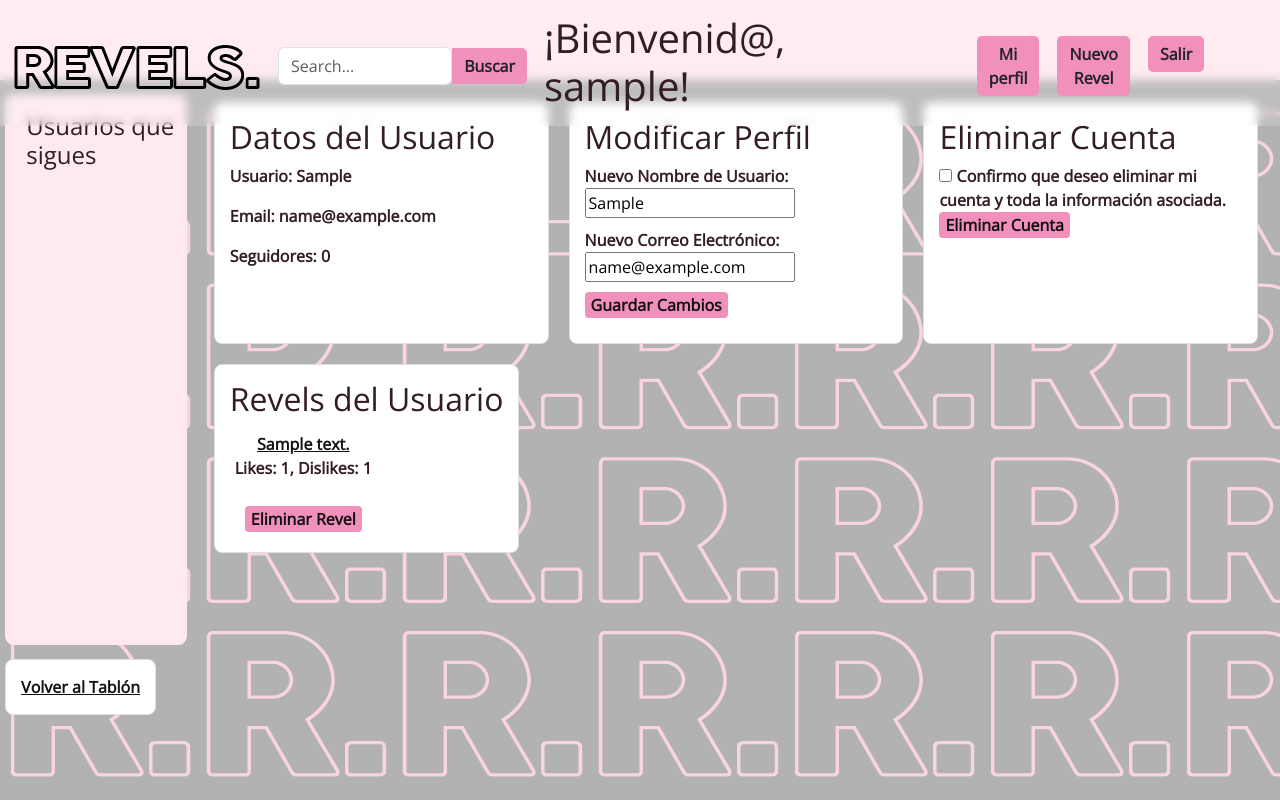
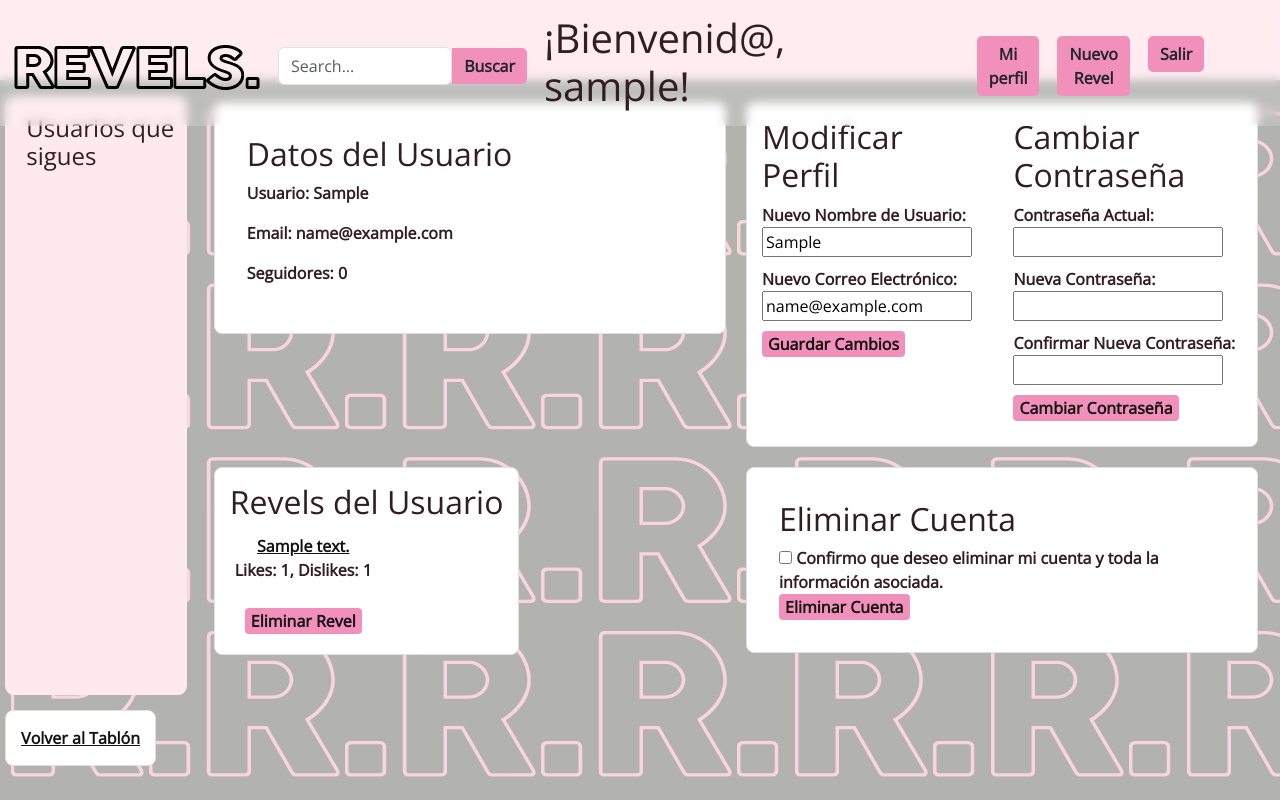
Before and after one commit to ivatormar/htdocs, a PHP site: a page that uses user.php in a window 1280 px wide. Run offline with PHP 8.4, Linux system fonts and the light colour scheme; the visitor is signed in with stand-in values (Sample User, id 1); tables that the repository leaves empty or names only in its code hold one stand-in row (values such as "Sample post"); some web fonts are replaced.

Commit message:
Refactorizar y documentar

```diff
--- a/CSS/tablon.css
+++ b/CSS/tablon.css
@@ -92,7 +92,7 @@ button {
   padding: 2%;
   height: fit-content;
   display: grid;
-  grid-template-columns: repeat(auto-fill, minmax(300px, 1fr));
+  grid-template-columns: repeat(auto-fill, minmax(450px, 1fr));
   gap: 20px;
 }
 
@@ -183,7 +183,21 @@ color:#121212;
   border: 1px solid #e0e0e0;
   border-radius: 8px;
   padding: 15px;
-  height: 100%;
+
+}
+.update-profile-container{
+  display: flex;
+  width: fit-content;
+}
+.change-user-mail-container{
+  margin-right: 2rem;
+}
+.password-change-message{
+
+}
+.datos-usuario,.delete-account-container{
+  height: fit-content;
+  padding: 2rem;
 }
 .revels-user{
   text-align: center;
--- a/login.php
+++ b/login.php
@@ -104,7 +104,7 @@
                <input type="password" name="password" placeholder="Password" required />
                <p class="error-message"><?php echo $errors["password"]; ?></p>
                <input type="submit" value="Login" class="loginBtn button-34" id="login">
-               <p class="message">Don't have an account?<a href="/index"> Create one </a></p>
+               <p class="message">¿No tienes cuenta?<a href="/index"> Regístrate </a></p>
             </form>
          </div>
       </div>
--- a/user.php
+++ b/user.php
@@ -1,4 +1,5 @@
 <?php
+
 /**
  * @author Ivan Torres Marcos
  * @version 2.9
@@ -173,6 +174,34 @@
       } else {
          echo "Debes marcar la casilla de confirmación para eliminar la cuenta.";
       }
+   } elseif (isset($_POST['change_password'])) {
+      $currentPassword = $_POST['current_password'];
+      $newPassword = $_POST['new_password'];
+      $confirmNewPassword = $_POST['confirm_new_password'];
+
+      // Verificar si la contraseña actual es correcta
+      $stmtCheckPassword = $conexion->prepare('SELECT contrasenya FROM users WHERE id = :userID');
+      $stmtCheckPassword->bindParam(':userID', $_SESSION['user_id']);
+      $stmtCheckPassword->execute();
+      $storedHashedPassword = $stmtCheckPassword->fetchColumn();
+
+      if (password_verify($currentPassword, $storedHashedPassword)) {
+         // Verificar si las nuevas contraseñas coinciden
+         if ($newPassword === $confirmNewPassword) {
+            // Actualizar la contraseña en la base de datos
+            $hashedNewPassword = password_hash($newPassword, PASSWORD_BCRYPT);
+            $stmtUpdatePassword = $conexion->prepare('UPDATE users SET contrasenya = :newPassword WHERE id = :userID');
+            $stmtUpdatePassword->bindParam(':newPassword', $hashedNewPassword);
+            $stmtUpdatePassword->bindParam(':userID', $_SESSION['user_id']);
+            $stmtUpdatePassword->execute();
+
+            $passwordChangeMessage = "Contraseña actualizada correctamente.";
+         } else {
+            $passwordChangeMessage = "Las nuevas contraseñas no coinciden.";
+         }
+      } else {
+         $passwordChangeMessage = "Contraseña actual incorrecta.";
+      }
    }
 }
 // Por si introducen por URL un usuario que no existe o que no sigues
@@ -184,6 +213,7 @@
 <!DOCTYPE html>
 <html lang="es">
 <?php include_once(__DIR__ . '/INC/headNavbarTablon.inc.php') ?>
+
 <body cz-shortcut-listen="true" class="body">
    <div class="content">
       <!-- Contenido de la página -->
@@ -199,23 +229,45 @@
          <!-- Mostrar el formulario de actualización solo si el usuario actual es el propietario del perfil -->
          <?php if ($_SESSION['user_id'] == $userData['id']) : ?>
             <div class="update-profile-container">
+               <div class="change-user-mail-container">
                   <h2>Modificar Perfil</h2>
                   <form method="post" action="/user/<?php echo urlencode($userData['usuario']); ?>">
                      <label for="new_username">Nuevo Nombre de Usuario:</label>
-                  <input type="text" id="new_username" name="new_username" value="<?php echo htmlspecialchars($userData['usuario']); ?>" required>
+                     <input type="text" id="new_username" name="new_username" value="<?php echo htmlspecialchars($userData['usuario']); ?>">
                      <br>
                      <label for="new_email">Nuevo Correo Electrónico:</label>
-                  <input type="email" id="new_email" name="new_email" value="<?php echo htmlspecialchars($userData['email']); ?>" required>
+                     <input type="email" id="new_email" name="new_email" value="<?php echo htmlspecialchars($userData['email']); ?>">
                      <br>
                      <input type="submit" name="update_profile" value="Guardar Cambios" class="button-34">
                   </form>
+               </div>
+               <div class="change-password-container">
+                  <h2>Cambiar Contraseña</h2>
+                  <?php
+                  if (!empty($passwordChangeMessage)) {
+                     echo '<p class="password-change-message">' . $passwordChangeMessage . '</p>';
+                  }
+                  ?>
+                  <form method="post" action="/user/<?php echo urlencode($userData['usuario']); ?>">
+                     <label for="current_password">Contraseña Actual:</label>
+                     <input type="password" id="current_password" name="current_password">
+                     <br>
+                     <label for="new_password">Nueva Contraseña:</label>
+                     <input type="password" id="new_password" name="new_password">
+                     <br>
+                     <label for="confirm_new_password">Confirmar Nueva Contraseña:</label>
+                     <input type="password" id="confirm_new_password" name="confirm_new_password">
+                     <br>
+                     <input type="submit" name="change_password" value="Cambiar Contraseña" class="button-34">
+                  </form>
+               </div>
             </div>
             <!-- Formulario de eliminación de cuenta -->
             <div class="delete-account-container">
                <h2>Eliminar Cuenta</h2>
                <form method="post" action="/user/<?php echo urlencode($userData['usuario']); ?>">
                   <label>
-                  <input type="checkbox" name="confirm_checkbox" required>
+                     <input type="checkbox" name="confirm_checkbox">
                      Confirmo que deseo eliminar mi cuenta y toda la información asociada.
                   </label>
                   <br>
@@ -255,4 +307,5 @@
       </div>
    </div>
 </body>
+
 </html>
```
Also changed, not shown: INC/register.inc.php (+12 -13 lines). Lines whose indentation alone changed are shown as unchanged.
